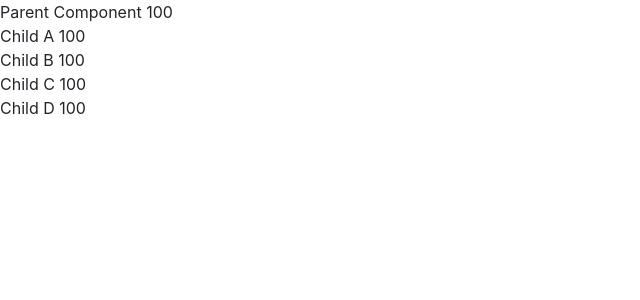
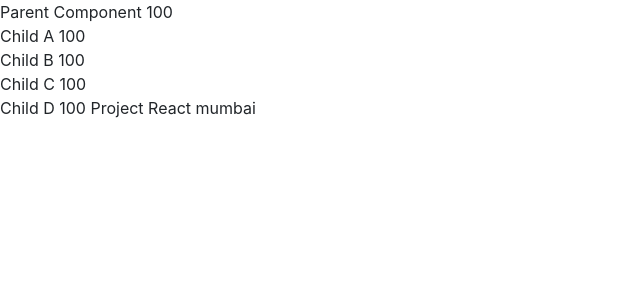
Before and after one commit to dac-2021/hello-react-redux, a React (Create React App) app: page / in a window 1280 px wide. Shown: the top 300 px of the page, without its empty margins (0-640 px from the left). Built offline with nearby package versions, Linux system fonts and the light colour scheme.

Commit message:
sharing more information.

```diff
--- a/src/App.js
+++ b/src/App.js
@@ -49,11 +49,14 @@ function ChildC() {
 }
 
 function ChildD() {
+  const rdState = useSelector((state) => state);
   const counter = useSelector((state) => state.counter);
 
   return (
     <div>
-      <div>Child D {counter}</div>
+      <div>
+        Child D {counter} {rdState.title} {rdState.city}
+      </div>
     </div>
   );
 }
--- a/src/redux/Store.js
+++ b/src/redux/Store.js
@@ -3,6 +3,7 @@ import { createStore } from "redux";
 const initialState = {
   counter: 100,
   title: "Project React",
+  city: "mumbai",
 };
 
 /**
```
